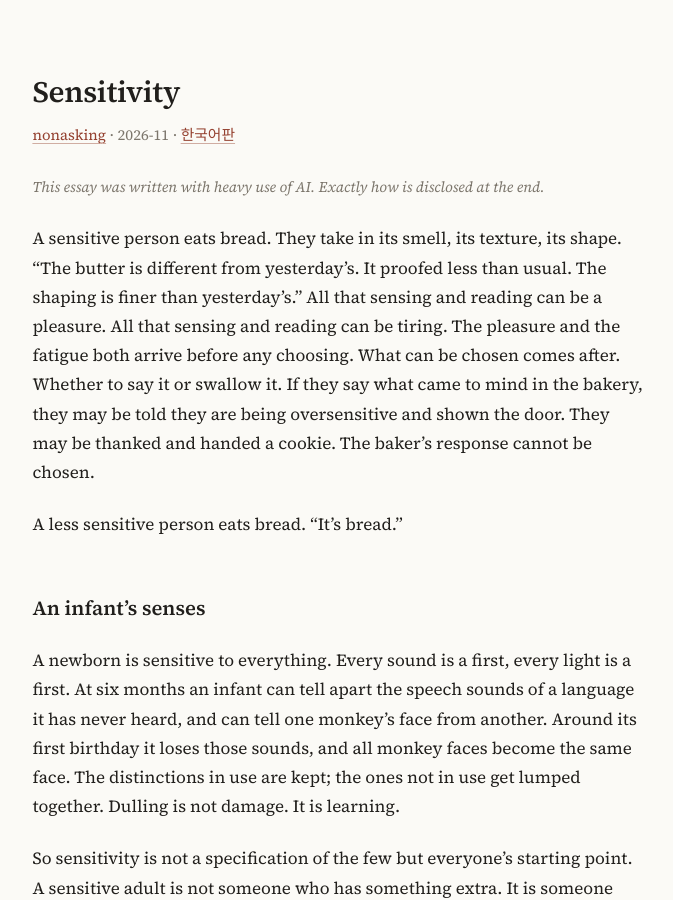
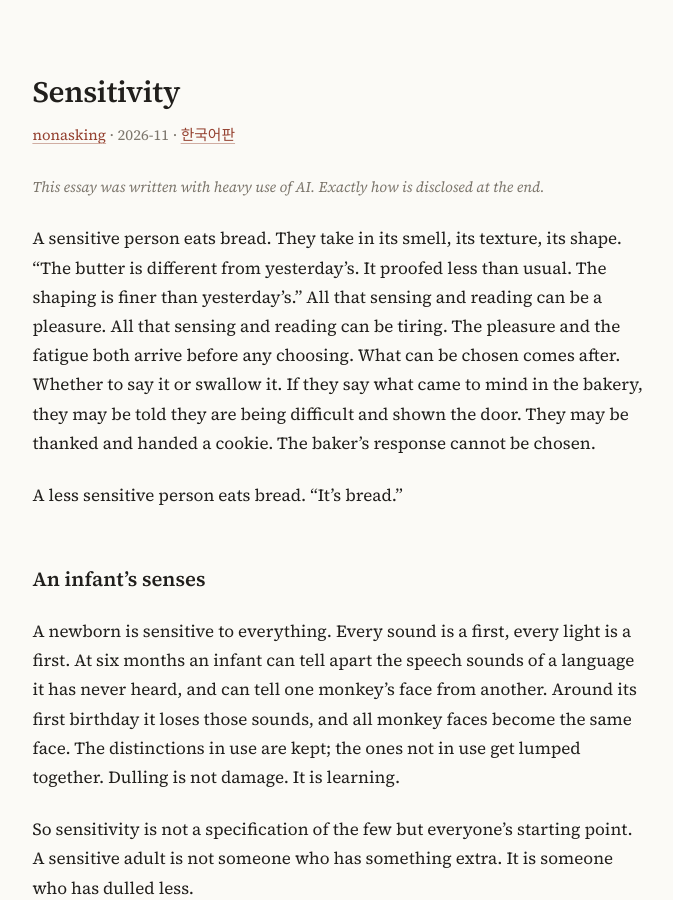
Before and after one commit to nonasking/essays, a Jekyll site: the page built from sensitivity/en.md, in a window 1280 px wide and 900 px high. Shown: the whole window, without its empty margins (302-975 px from the left). Built offline with Jekyll 4.4.1, drawn with Linux system fonts in a browser that asks for light colours.

Commit message:
Sensitivity: the bakery calls it 'difficult' (까다롭다) instead of 'oversensitive' (예민 떤다) (KR/EN)
Co-Authored-By: Claude Opus 5.5 <noreply@anthropic.com>
Claude-Session: https://claude.ai/code/session_01BTGLPFLCmh9Htf4ptcS9gU

```diff
--- a/sensitivity/en.md
+++ b/sensitivity/en.md
@@ -11,7 +11,7 @@ description: "On an instrument that sounds at the brush of a fingertip. The use
 
 <small>*This essay was written with heavy use of AI. Exactly how is disclosed at the end.*</small>
 
-A sensitive person eats bread. They take in its smell, its texture, its shape. "The butter is different from yesterday's. It proofed less than usual. The shaping is finer than yesterday's." All that sensing and reading can be a pleasure. All that sensing and reading can be tiring. The pleasure and the fatigue both arrive before any choosing. What can be chosen comes after. Whether to say it or swallow it. If they say what came to mind in the bakery, they may be told they are being oversensitive and shown the door. They may be thanked and handed a cookie. The baker's response cannot be chosen.
+A sensitive person eats bread. They take in its smell, its texture, its shape. "The butter is different from yesterday's. It proofed less than usual. The shaping is finer than yesterday's." All that sensing and reading can be a pleasure. All that sensing and reading can be tiring. The pleasure and the fatigue both arrive before any choosing. What can be chosen comes after. Whether to say it or swallow it. If they say what came to mind in the bakery, they may be told they are being difficult and shown the door. They may be thanked and handed a cookie. The baker's response cannot be chosen.
 
 A less sensitive person eats bread. "It's bread."
 
```
Also changed, not shown: sensitivity/index.md (+1 -1 lines).
